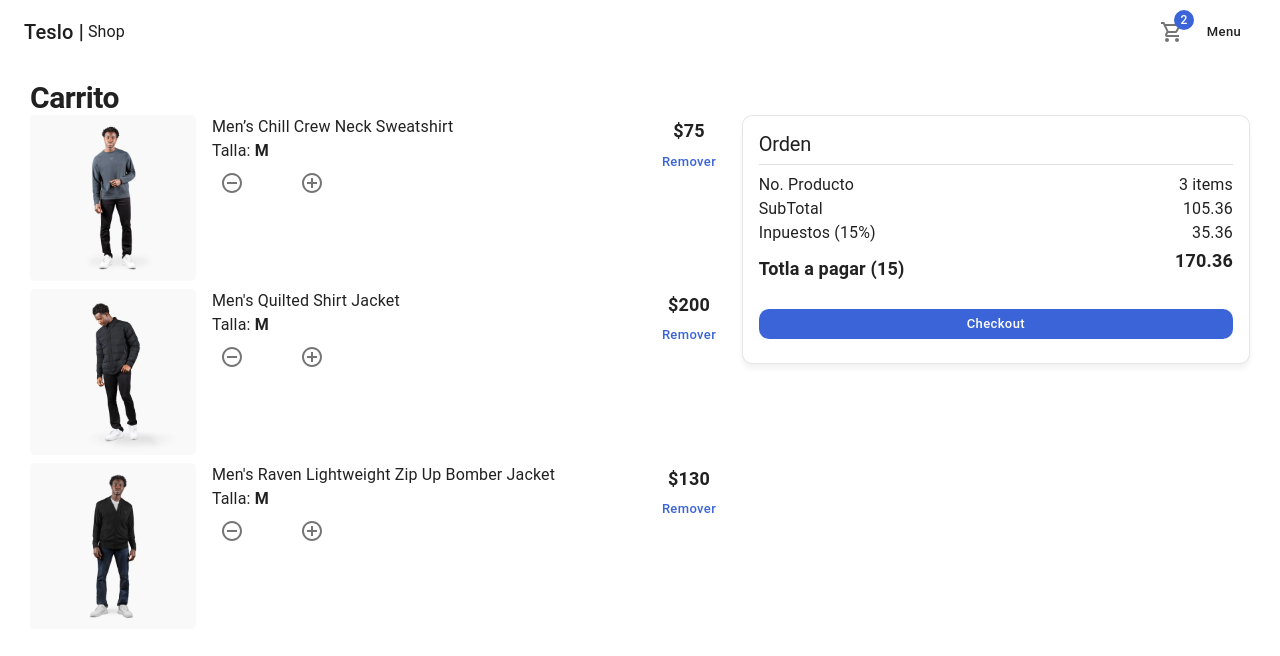
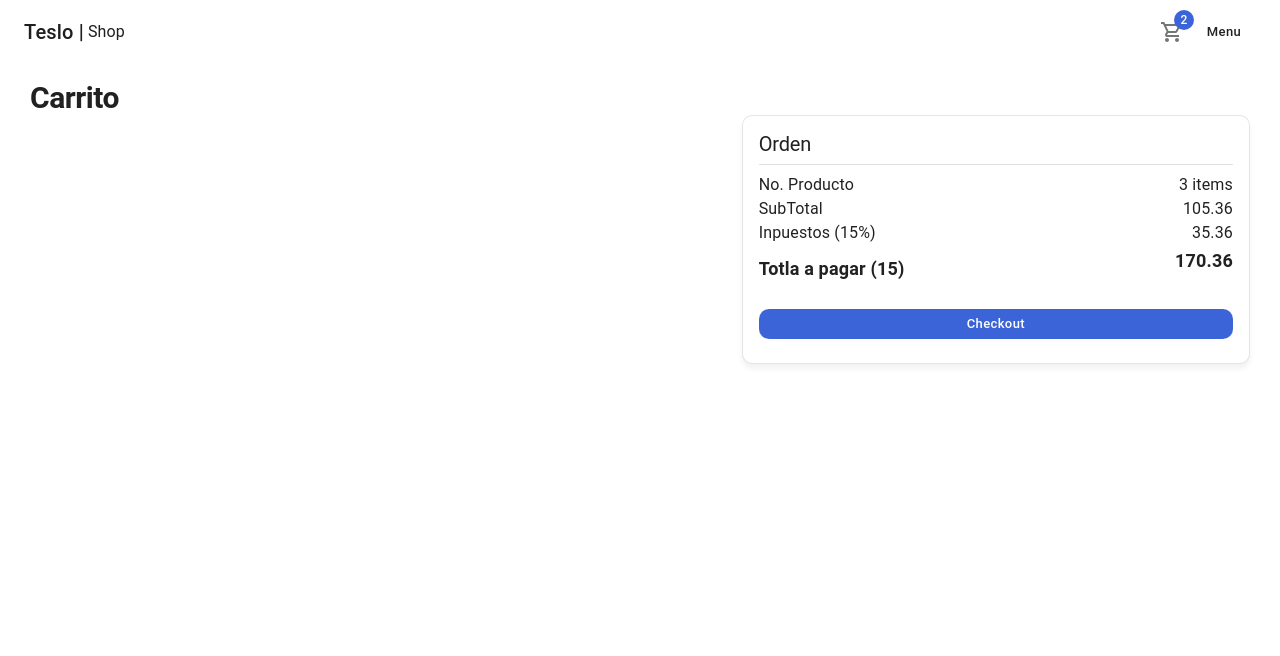
Before and after one commit to GerardoDev25/teslo-shop__Nextjs_curso, a Next.js app: page /cart in a window 1280 px wide. Shown: the top 656 px of the page. Built offline with nearby package versions, Linux system fonts and the light colour scheme.

Commit message:
14. Mostrar productos del carrito de compras

```diff
--- a/components/cart/CartList.tsx
+++ b/components/cart/CartList.tsx
@@ -10,23 +10,19 @@ import {
 import NextLink from 'next/link';
 
 import { ItemCounter } from '../ui';
-import { initialData } from '@/database/products';
-import { FC } from 'react';
-
-const productsInCart = [
-  initialData.products[0],
-  initialData.products[1],
-  initialData.products[2],
-];
+import { FC, useContext } from 'react';
+import { CartContext } from '@/context';
 
 interface Props {
   editable?: boolean;
 }
 
 export const CartList: FC<Props> = ({ editable = false }) => {
+  const { cart } = useContext(CartContext);
+
   return (
     <>
-      {productsInCart.map((product) => (
+      {cart.map((product) => (
         <Grid key={product.slug} spacing={2} sx={{ mb: 1 }} container>
           <Grid item xs={3}>
             {/* llevar a la pagina del producto */}
@@ -34,7 +30,7 @@ export const CartList: FC<Props> = ({ editable = false }) => {
               <Link>
                 <CardActionArea>
                   <CardMedia
-                    image={`/products/${product.images[0]}`}
+                    image={`/products/${product.images}`}
                     component='img'
                     sx={{ borderRadius: '5px' }}
                   />
@@ -49,9 +45,16 @@ export const CartList: FC<Props> = ({ editable = false }) => {
                 Talla: <strong>M</strong>
               </Typography>
               {editable ? (
-                <ItemCounter />
+                <ItemCounter
+                  currentValue={product.quantity}
+                  updateQuantity={() => {}}
+                  maxValue={10}
+                />
               ) : (
-                <Typography variant='h5'>3 items</Typography>
+                <Typography variant='h5'>
+                  {product.quantity}
+                  {product.quantity > 1 ? 'productos' : 'producto'}
+                </Typography>
               )}
             </Box>
           </Grid>
--- a/components/ui/ItemCounter.tsx
+++ b/components/ui/ItemCounter.tsx
@@ -22,7 +22,7 @@ export const ItemCounter: FC<Props> = ({
         <RemoveCircleOutline />
       </IconButton>
       <Typography sx={{ width: 40, textAlign: 'center' }}>
-        {currentValue}{' '}
+        {currentValue}
       </Typography>
       <IconButton
         onClick={() => updateQuantity(1)}
```
